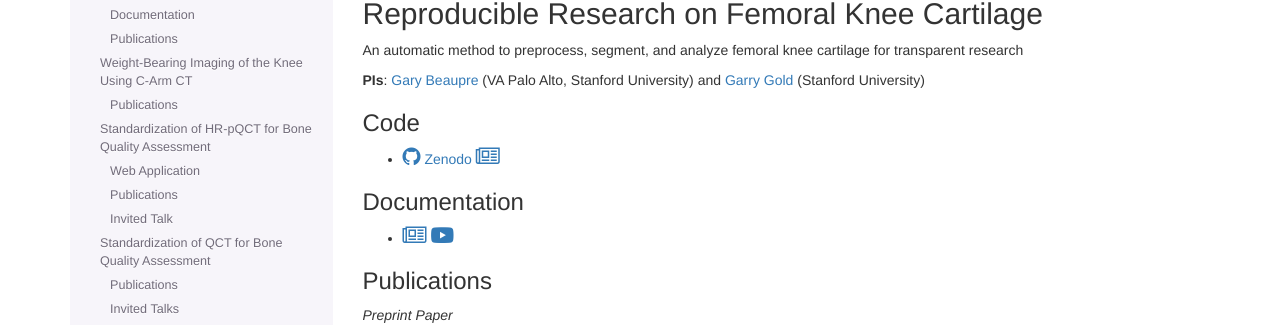
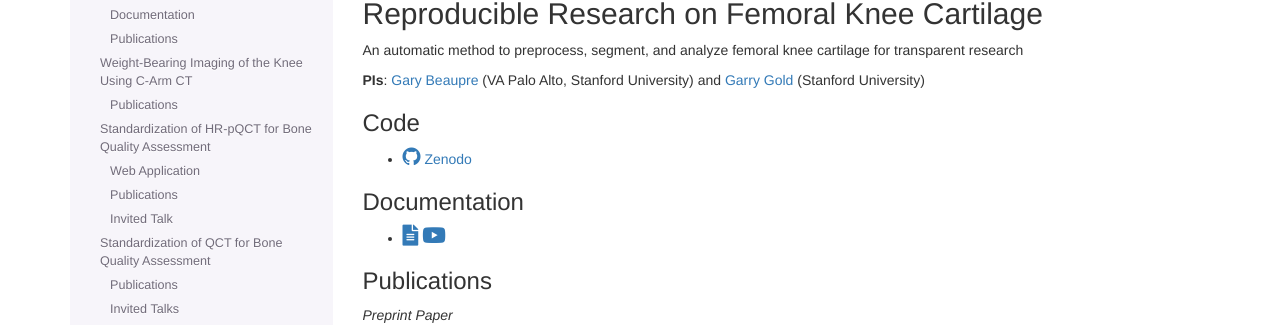
Before and after one commit to sbonaretti/sbonaretti.github.io, a Sphinx documentation site: the page built from source/projects.rst, in a window 1280 px wide. Shown: the part 190-515 px from the top of the page. Built offline with Sphinx 7.4.7, drawn with Linux system fonts in a browser that asks for light colours; nearby versions of some CDN libraries; formulas are drawn with MathJax 3.

Commit message:
changed icon for pykneer documentation

```diff
--- a/source/projects.rst
+++ b/source/projects.rst
@@ -24,7 +24,6 @@ Code
     <link rel="stylesheet" href="https://cdnjs.cloudflare.com/ajax/libs/font-awesome/4.7.0/css/font-awesome.min.css">
     <a href="https://github.com/sbonaretti/pyKNEEr" target="_blank"><i class="fa fa-github" style="font-size:21px;"></i></a>
     <a href="https://zenodo.org/badge/latestdoi/155445441" target="_blank">Zenodo</a>
-    <a href="https://sbonaretti.github.io/pyKNEEr/" target="_blank"><i class="fa fa-newspaper" style="font-size:21px;"></i></a>
     <p style="margin-bottom:0.3cm;"></p>
 
 Documentation
@@ -33,7 +32,7 @@ Documentation
 * .. raw:: html
 
     <link rel="stylesheet" href="https://cdnjs.cloudflare.com/ajax/libs/font-awesome/4.7.0/css/font-awesome.min.css">
-    <a href="https://sbonaretti.github.io/pyKNEEr/" target="_blank"><i class="fa fa-newspaper" style="font-size:21px;"></i></a>
+    <a href="https://sbonaretti.github.io/pyKNEEr/" target="_blank"><i class="fas fa-file-alt" style="font-size:21px;"></i></a>
     <a href="https://www.youtube.com/channel/UCk1sLroo_tgJqcn-0EVh6zQ/videos" target="_blank"><i class="fab fa-youtube" style="font-size:21px;"></i></a>
     <p style="margin-bottom:0.3cm;"></p>
 
--- a/source/software.rst
+++ b/source/software.rst
@@ -32,7 +32,7 @@ An automatic method to preprocess, segment, and analyze femoral knee cartilage f
    <br>
    <i>Data repository</i>: <a href="https://zenodo.org/record/2530609" target="_blank"><i class="fa fa-database" style="font-size:21px;"></i></a>
    <br>
-   <i>Documentation</i>: <a href="https://sbonaretti.github.io/pyKNEEr/" target="_blank"><i class="fa fa-newspaper" style="font-size:21px;"></i></a>
+   <i>Documentation</i>: <a href="https://sbonaretti.github.io/pyKNEEr/" target="_blank"><i class="fas fa-file-alt" style="font-size:21px;"></i></a>
    <br>
    <i>Video</i>: <a href="https://www.youtube.com/channel/UCk1sLroo_tgJqcn-0EVh6zQ/videos" target="_blank"><i class="fab fa-youtube" style="font-size:21px;"></i></a>
    <br>
```
